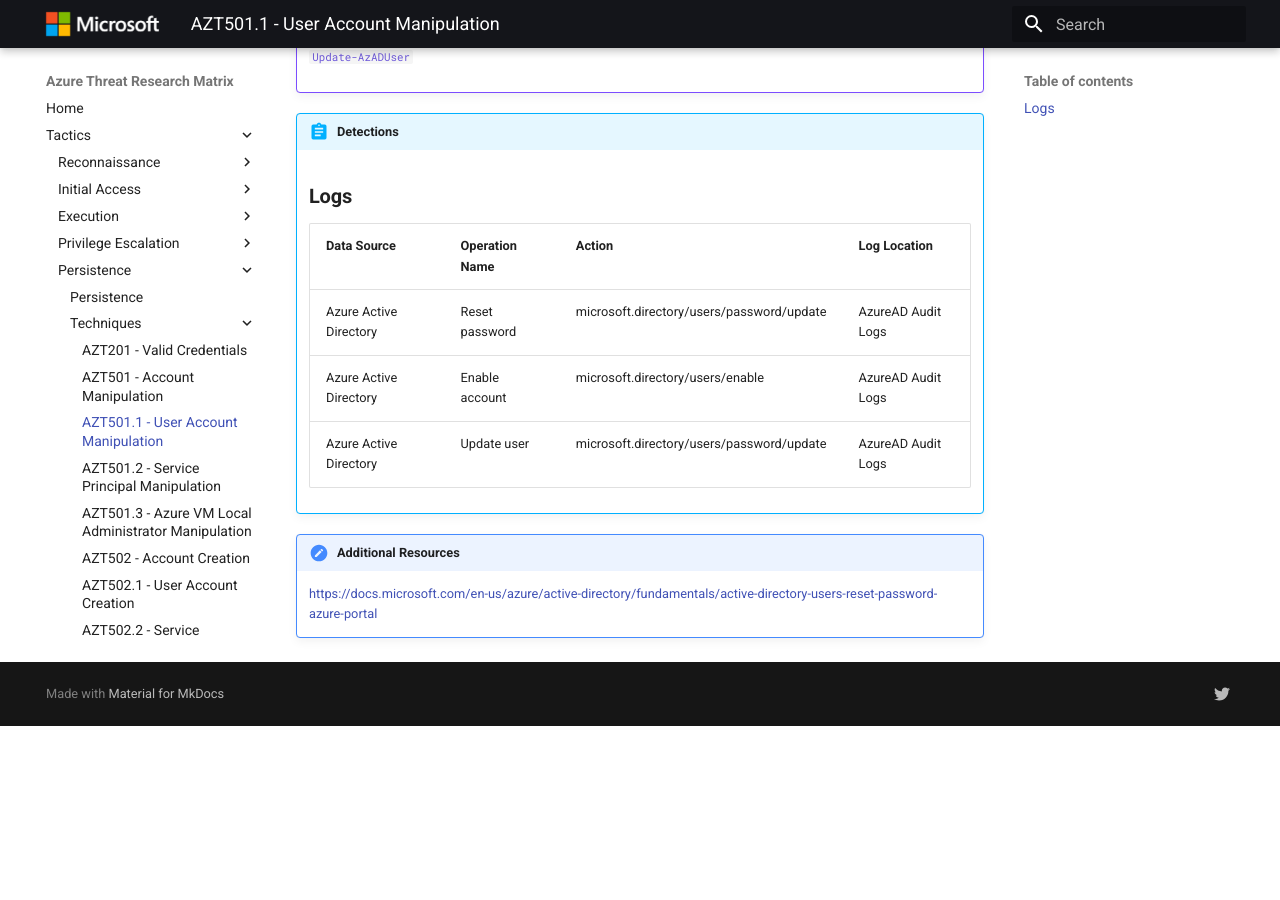
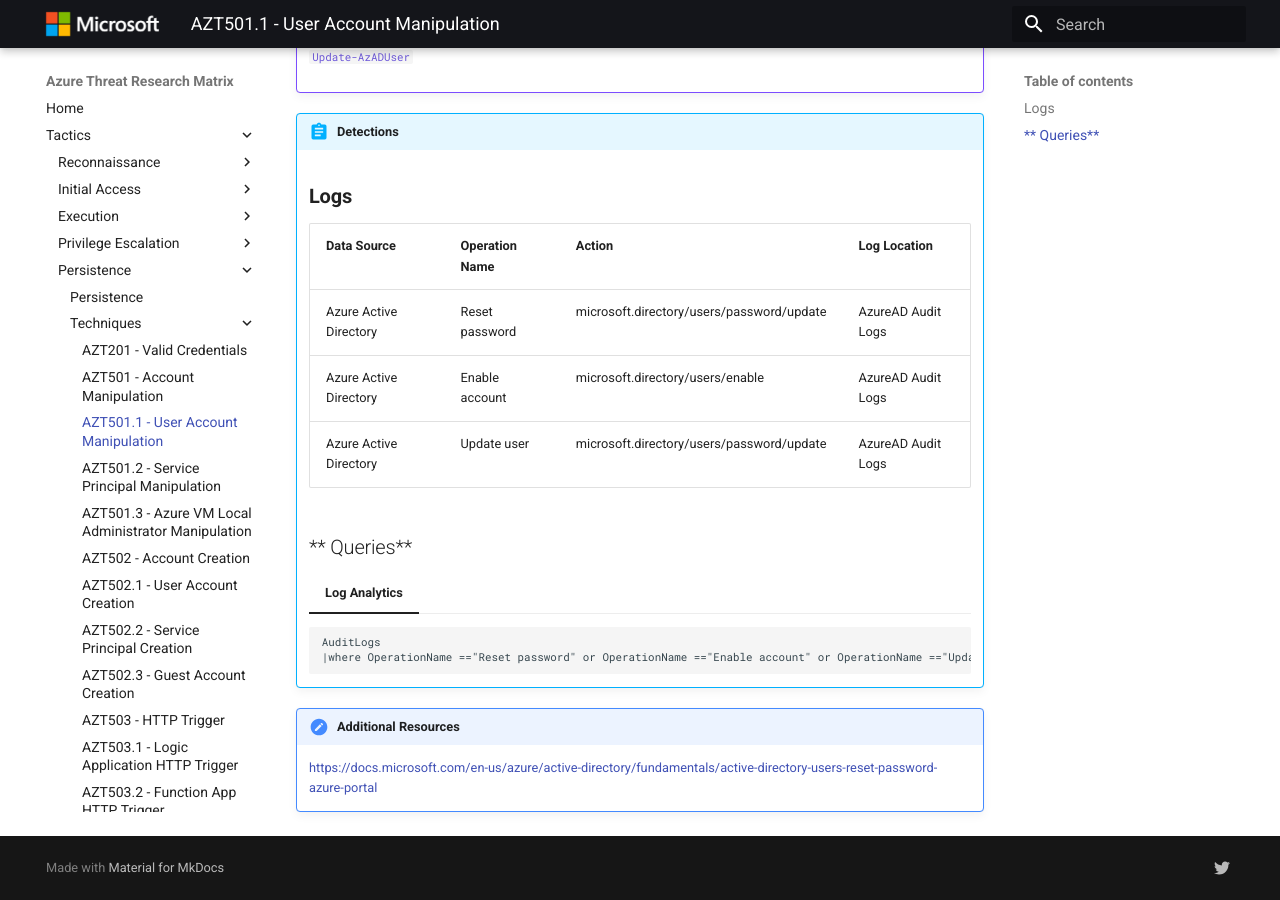
Before and after one commit to microsoft/Azure-Threat-Research-Matrix, an MkDocs documentation site: the page built from docs/Persistence/AZT501/AZT501-1.md, in a window 1280 px wide and 900 px high, scrolled down 585 px. Built offline with MkDocs 1.6.1 and Material for MkDocs 9.7.7, drawn with Linux system fonts in a browser that asks for light colours; before the commit the page ends 1311 px from its top, so only the background shows below that.

Commit message:
Update AZT501-1.md

````diff
--- a/docs/Persistence/AZT501/AZT501-1.md
+++ b/docs/Persistence/AZT501/AZT501-1.md
@@ -36,6 +36,15 @@ An adverary may manipulate a user account to maintain access in an Azure tenant
 	| Azure Active Directory | Enable account	 | microsoft.directory/users/enable	| AzureAD Audit Logs |
 	| Azure Active Directory | Update user	| microsoft.directory/users/password/update	| AzureAD Audit Logs |
 
+	## ** Queries**
+
+
+	=== "Log Analytics"
+	```
+	AuditLogs
+	|where OperationName =="Reset password" or OperationName =="Enable account" or OperationName =="Update user"
+	```
+
 !!! faq "Additional Resources"
 
 	[https://docs.microsoft.com/en-us/azure/active-directory/fundamentals/active-directory-users-reset-password-azure-portal](https://docs.microsoft.com/en-us/azure/active-directory/fundamentals/active-directory-users-reset-password-azure-portal)
````
